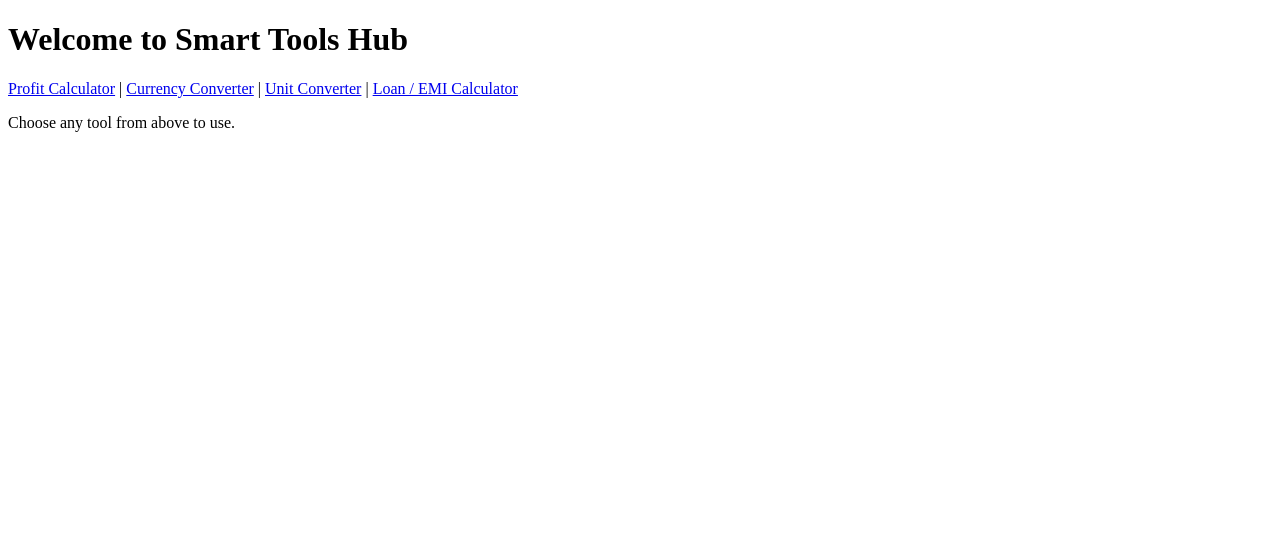
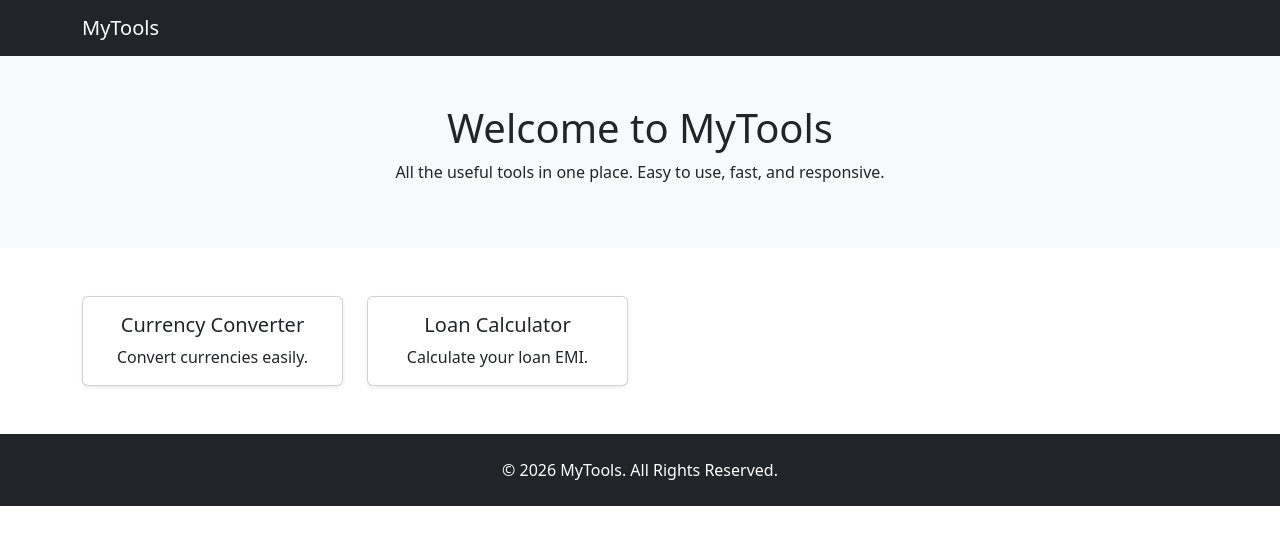
Before and after one commit to Rawish007/Smart-Tools-Hub, a Flask app: page / in a window 1280 px wide. Shown: the top 545 px of the page. Run offline with Flask 3, Linux system fonts and the light colour scheme.

Commit message:
Update index.html

```diff
--- a/templates/index.html
+++ b/templates/index.html
@@ -1,16 +1,61 @@
 <!DOCTYPE html>
-<html>
+<html lang="en">
 <head>
-  <title>Smart Tools Hub</title>
+    <meta charset="UTF-8">
+    <meta name="viewport" content="width=device-width, initial-scale=1.0">
+    <title>Tools Website</title>
+    <link href="https://cdn.jsdelivr.net/npm/bootstrap@5.3.2/dist/css/bootstrap.min.css" rel="stylesheet">
+    <link rel="stylesheet" href="{{ url_for('static', filename='css/style.css') }}">
 </head>
 <body>
-  <h1>Welcome to Smart Tools Hub</h1>
-  <nav>
-    <a href="/profit">Profit Calculator</a> |
-    <a href="/currency">Currency Converter</a> |
-    <a href="/unit">Unit Converter</a> |
-    <a href="/loan">Loan / EMI Calculator</a>
-  </nav>
-  <p>Choose any tool from above to use.</p>
+<nav class="navbar navbar-expand-lg navbar-dark bg-dark">
+  <div class="container">
+    <a class="navbar-brand" href="/">MyTools</a>
+  </div>
+</nav>
+
+<!-- Hero Section -->
+<section class="text-center py-5 bg-light">
+    <div class="container">
+        <h1>Welcome to MyTools</h1>
+        <p>All the useful tools in one place. Easy to use, fast, and responsive.</p>
+    </div>
+</section>
+
+<!-- Tools Grid -->
+<section class="py-5">
+    <div class="container">
+        <div class="row g-4">
+            <div class="col-md-3">
+                <a href="/tool/tool1" class="text-decoration-none">
+                    <div class="card text-center shadow-sm">
+                        <div class="card-body">
+                            <h5 class="card-title">Currency Converter</h5>
+                            <p class="card-text">Convert currencies easily.</p>
+                        </div>
+                    </div>
+                </a>
+            </div>
+            <div class="col-md-3">
+                <a href="/tool/tool2" class="text-decoration-none">
+                    <div class="card text-center shadow-sm">
+                        <div class="card-body">
+                            <h5 class="card-title">Loan Calculator</h5>
+                            <p class="card-text">Calculate your loan EMI.</p>
+                        </div>
+                    </div>
+                </a>
+            </div>
+            <!-- Add more tools -->
+        </div>
+    </div>
+</section>
+
+<footer class="bg-dark text-white text-center py-4">
+    &copy; 2026 MyTools. All Rights Reserved.
+</footer>
+
+<script src="https://cdn.jsdelivr.net/npm/bootstrap@5.3.2/dist/js/bootstrap.bundle.min.js"></script>
+<script src="{{ url_for('static', filename='js/main.js') }}"></script>
 </body>
 </html>
```
